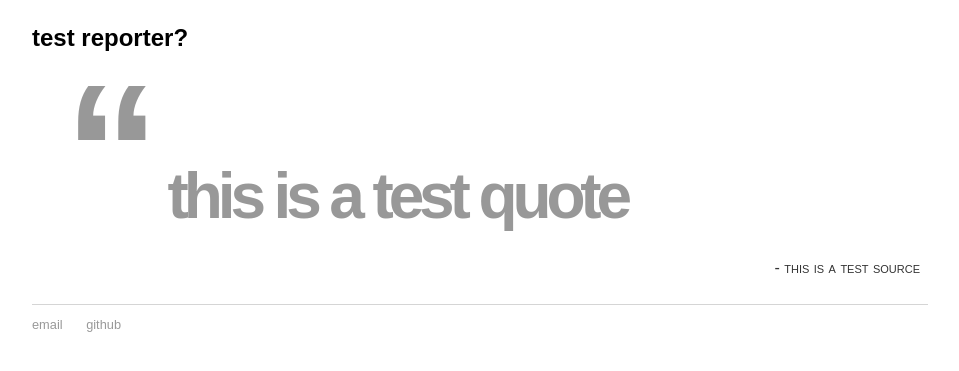
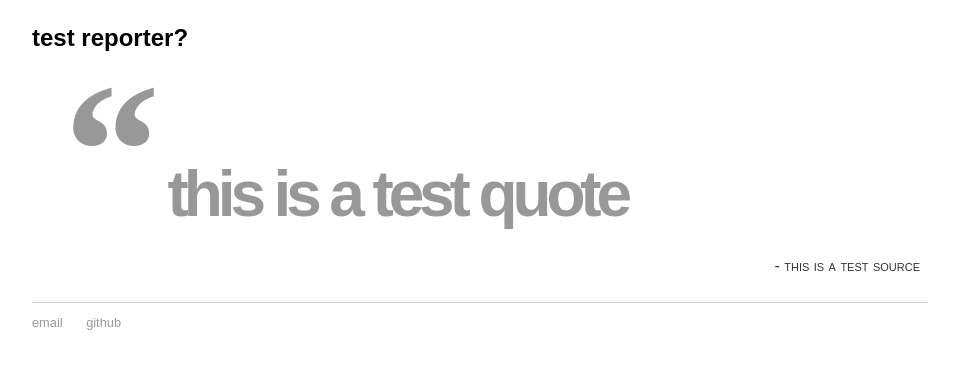
Before and after one commit to mayasheth/mayasheth.github.io, a Jekyll site: the page built from index.md, in a window 1280 px wide. Shown: the part 487-858 px from the top of the page, without its empty margins (160-1119 px from the left). Built offline with Jekyll 4.4.1, drawn with Linux system fonts in a browser that asks for light colours.

Commit message:
Update quote.html

```diff
--- a/_includes/quote.html
+++ b/_includes/quote.html
@@ -25,7 +25,7 @@
     blockquote:before
     {
       content: open-quote;
-      /*font-family: "Times New Roman", serif;*/
+      font-family: "Times New Roman", serif;
       font-size: 3em;
       line-height: .5em;
       margin-right: 0em;
```
